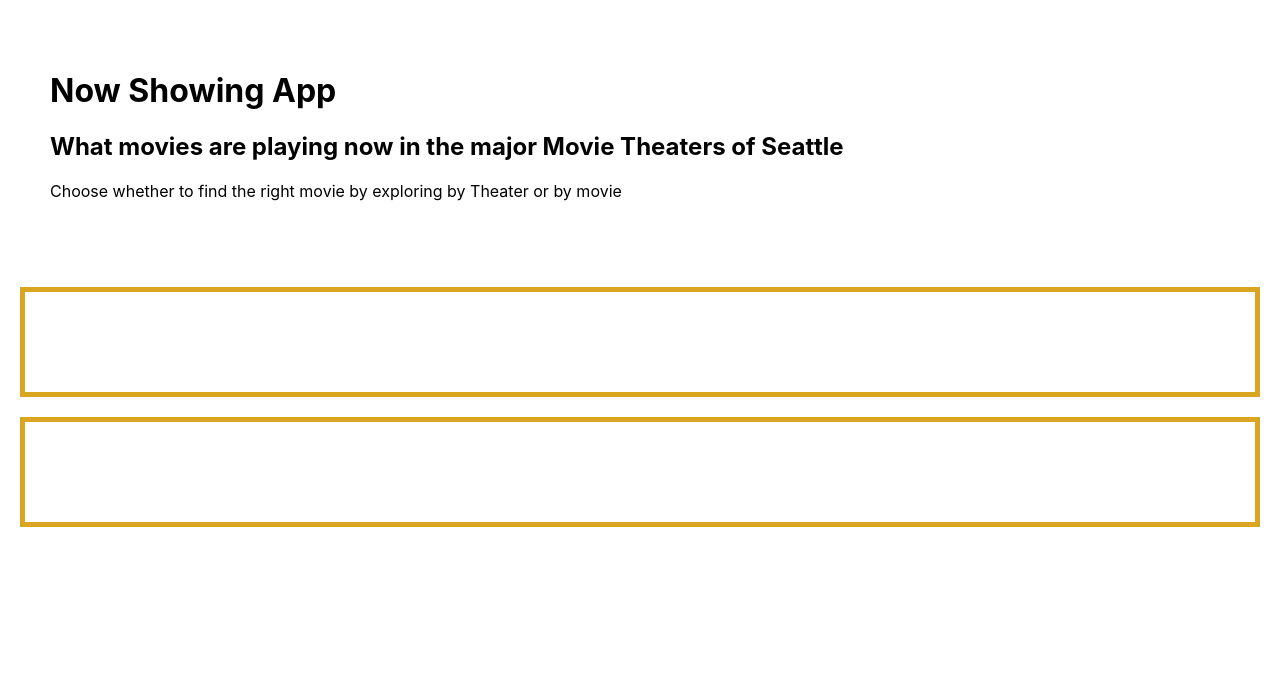
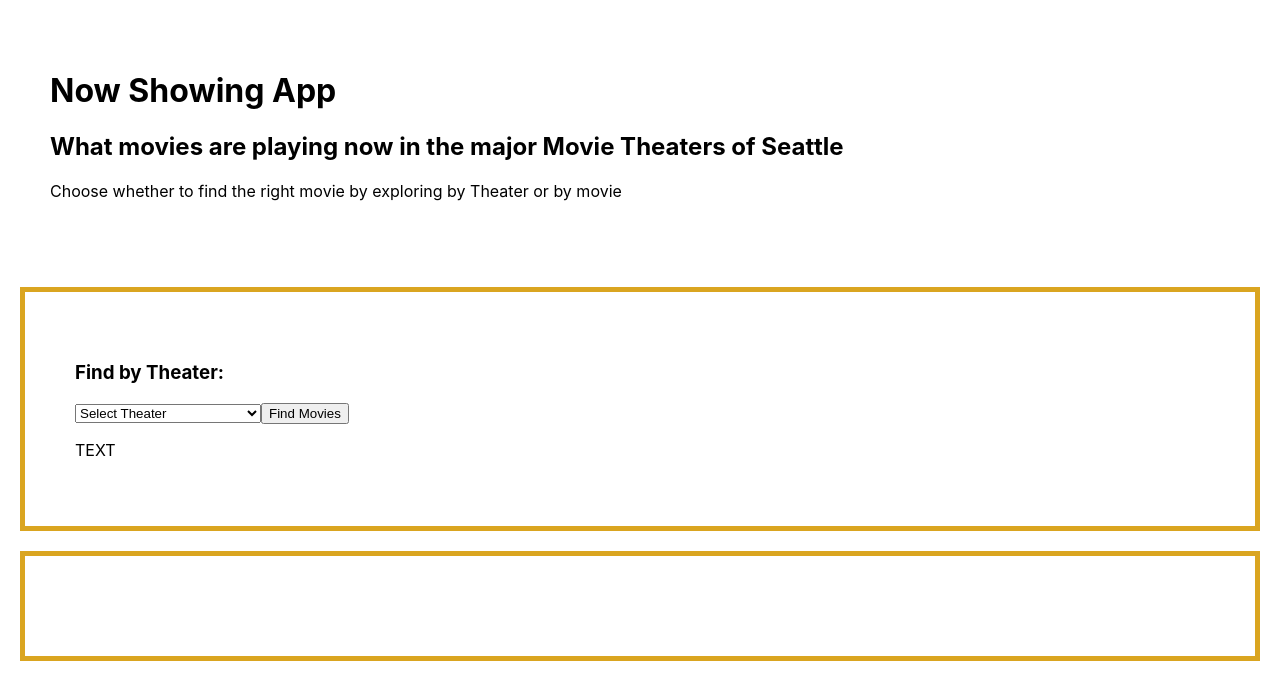
Before and after one commit to erluebbers/now-showing-app-frontend, a React (Create React App) app: page / in a window 1280 px wide. Shown: the top 700 px of the page. Built offline with nearby package versions, Linux system fonts and the light colour scheme.

Commit message:
build theater component

```diff
--- a/src/components/TheaterForm.js
+++ b/src/components/TheaterForm.js
@@ -1,15 +1,45 @@
 import '../App.css';
-import React from "react";
+import React, { useState } from "react";
+import TheaterList from "./TheaterList"
 
 
 function TheaterForm() {
+  const [theaterInfo, setTheaterInfo] = useState([])
+  const [theaterId, setTheaterId] = useState(0)
 
+  function handleSubmit(e) {
+    e.preventDefault()
+    fetch(`http://localhost:9292/theaters/${theaterId}`)
+      .then(r => r.json())
+      .then(data => {
+        setTheaterInfo(data)
+        console.log(theaterInfo)
+    })
+  }
 
+  function handleChange(e) {
+    setTheaterId(parseInt(e.target.value))
+  }
 
 
   return (
     <div className="form-box">
-
+      <form onSubmit={(e) => handleSubmit(e)} onChange={(e) => handleChange(e)}>
+        <h3>Find by Theater:</h3>
+        <select name="theater">
+          <option value="Select Theater">Select Theater</option>
+          <option value="1">Seattle Downtown Multiplex</option>
+          <option value="2">Seattle Uptown Monoplex</option>
+          <option value="3">Regal 15</option>
+          <option value="4">AMC Madison Park</option>
+        </select>
+        <input
+          type="submit"
+          name="submit"
+          value="Find Movies"
+        />
+      </form>
+      {theaterInfo === [] ? null : <TheaterList />}
     </div>
   );
 }
--- a/src/components/TheaterList.js
+++ b/src/components/TheaterList.js
@@ -9,7 +9,7 @@ function TheaterList() {
 
   return (
     <div>
-
+      <p>TEXT</p>
     </div>
   );
 }
```
